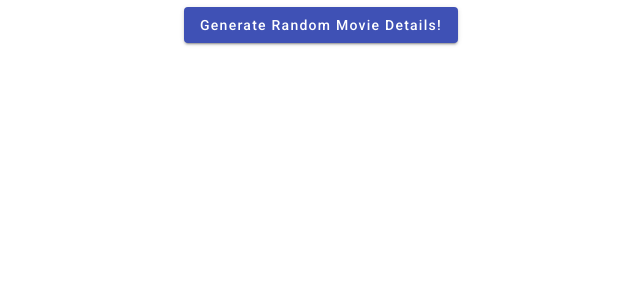
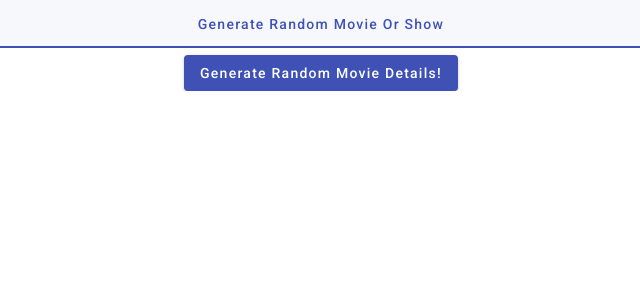
Before and after one commit to IsaiahBDoesCode/TrinityDemo, an Angular app: page / in a window 1280 px wide. Shown: the top 300 px of the page, without its empty margins (319-959 px from the left). Built offline with nearby package versions, Linux system fonts and the light colour scheme.

Commit message:
Added block comments to explain logic

```diff
--- a/src/app/app.component.html
+++ b/src/app/app.component.html
@@ -1,6 +1,3 @@
-<!-- <mat-tab-group>
-    <mat-tab label="Generate Random Movie Or Show">  </mat-tab>
-</mat-tab-group> -->
-
-
-<app-generate-random-movie-or-show></app-generate-random-movie-or-show>
+<mat-tab-group>
+    <mat-tab label="Generate Random Movie Or Show"> <app-generate-random-movie-or-show></app-generate-random-movie-or-show> </mat-tab>
+</mat-tab-group>
--- a/src/app/generate-random-movie-or-show/generate-random-movie-or-show.component.ts
+++ b/src/app/generate-random-movie-or-show/generate-random-movie-or-show.component.ts
@@ -97,8 +97,7 @@ export class GenerateRandomMovieOrShowComponent {
         this.getMovieTitle(this.selectedMovie),
         this.getMovieCaption(this.selectedMovie),
         this.getMovieImage(this.selectedMovie),
-        this.getMovieReleaseYear(this.selectedMovie),
-        this.dontAddDuplicates(this.selectedMovie)
+        this.getMovieReleaseYear(this.selectedMovie)
       ]
       Promise.all(buildMovieResults).then(() => {
         this.showLoadingSpinner = false
@@ -108,37 +107,62 @@ export class GenerateRandomMovieOrShowComponent {
     })
   }
 
+  /**
+   * @param message
+   * @param action
+   * Recieves both a message and an action to display to the user
+   */
   async handleError(message: string, action: string) {
     this._snackBar.open(message, action);
   }
 
+  /**
+   * @param movieData
+   * @returns A promise after fetching the needed movie caption else it assigns a default value
+   */
   async getMovieCaption(movieData: MovieResponse) {
     return new Promise(resolve => {
       resolve(this.movieCaption = movieData?.primaryImage?.caption?.plainText ?? "No Caption Available")
     })
   }
 
+  /**
+   * @param movieData
+   * @returns A promise after fetching the needed movie release year else it assigns a default value
+   */
+
   async getMovieReleaseYear(movieData: MovieResponse) {
     return new Promise(resolve => {
       resolve(this.releaseYear = movieData?.releaseYear?.year ?? "No Release Available")
     })
   }
-
+  /**
+   * @param movieData
+   * @returns A promise after fetching the needed movie title else it assigns a default value
+   */
   async getMovieTitle(movieData: MovieResponse) {
     return new Promise(resolve => {
       resolve(this.movieTitle = movieData?.titleText?.text ?? "No Title Available")
     })
   }
 
+  /**
+   * @param movieData
+   * @returns A promise after fetching the needed movie rating else it assigns a default value
+   */
   async getMovieRating(movieData: MovieResponse) {
     return new Promise(resolve => {
       let movieId = movieData?.id
       this.apiService.getMovieRating(movieId).forEach((rating) => {
         resolve(this.movieRating = rating?.results?.averageRating ?? "")
       })
-
     })
   }
+
+  /**
+   * @param movieData
+   * @returns A promise after fetching the needed movie image else it assigns a default value
+   */
 
   async getMovieImage(movieData: MovieResponse) {
     return new Promise(resolve => {
@@ -146,10 +170,10 @@ export class GenerateRandomMovieOrShowComponent {
     })
   }
 
-  dontAddDuplicates(selectedMovie: MovieResponse) {
-    console.log("Type Of", this.tableData)
-  }
-
+  /**
+   * @param movieData
+   * @returnsTo Avoid an error if no image is found we first check if the value is null, if yes we assign it to "" else return the image URL
+   */
   async checkForNoImage(imageResult: string) {
     if (imageResult === null) {
       imageResult = ""
@@ -157,11 +181,19 @@ export class GenerateRandomMovieOrShowComponent {
     return imageResult
   }
 
+
+/**
+ * Empty the table array to clear the UI
+ */
   async clearTable() {
     this.tableData = []
     this.showTable = false
 
   }
+
+  /**
+   * Once all of the data has been fetched this route it called add the data to the table and display it to the user
+   */
 
   async fillTable() {
     this.tableData = [...this.tableData, { title: this.movieTitle, rating: this.movieRating, image: await this.checkForNoImage(this.imageUrl), caption: this.movieCaption, year: this.releaseYear }]
```
